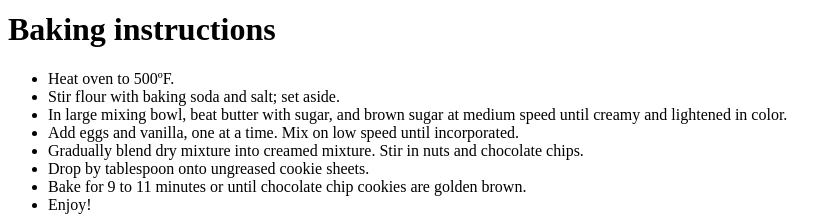
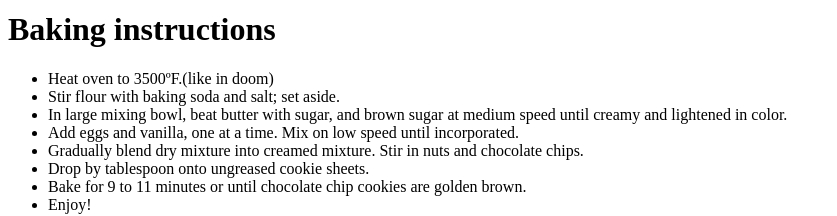
Before and after one commit to Mara1ik/test, a plain HTML site: page secret recipe.htm in a window 1280 px wide. Shown: the part 270-486 px from the top of the page, without its empty margins (0-837 px from the left). Drawn offline with Linux system fonts and the light colour scheme.

Commit message:
updated temp

```diff
--- a/secret recipe.htm
+++ b/secret recipe.htm
@@ -17,7 +17,7 @@
 </ul>
 <h1>Baking instructions</h1>
 <ul>
-<li>Heat oven to 500ºF.</li>
+<li>Heat oven to 3500ºF.(like in doom)</li>
 <li>Stir flour with baking soda and salt; set aside.</li>
 <li>In large mixing bowl, beat butter with sugar, and brown sugar at medium speed until creamy and lightened in color.</li>
 <li>Add eggs and vanilla, one at a time. Mix on low speed until incorporated.</li>
```
